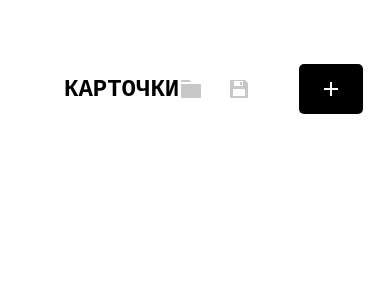
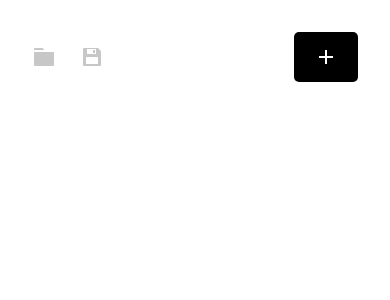
Before and after one commit to kyborq/prepare-cards, a React (Vite) app: page / in a window 390 px wide. Shown: the top 300 px of the page. Built offline with nearby package versions, Linux system fonts and the light colour scheme; a web font is replaced by a local one.

Commit message:
Fixed button and mobile version a little

```diff
--- a/src/App.module.css
+++ b/src/App.module.css
@@ -51,3 +51,24 @@
   align-items: center;
   gap: 24px;
 }
+
+@media screen and (max-width: 768px) {
+  .Logo {
+    display: none;
+  }
+
+  .Page {
+    padding: 32px;
+    padding-top: 130px;
+  }
+
+  .HeaderContainer {
+    padding: 32px;
+    padding-bottom: 32px;
+  }
+
+  .Actions {
+    justify-content: space-between;
+    flex: 1;
+  }
+}
--- a/src/components/Icon.tsx
+++ b/src/components/Icon.tsx
@@ -14,8 +14,10 @@ export const Icon: React.FC<Props> = ({ name, className, fill, onClick }) => {
       fill={fill}
       className={className}
       onClick={(e) => {
-        e.stopPropagation();
-        onClick && onClick();
+        if (onClick) {
+          e.stopPropagation();
+          onClick();
+        }
       }}
     />
   );
```
